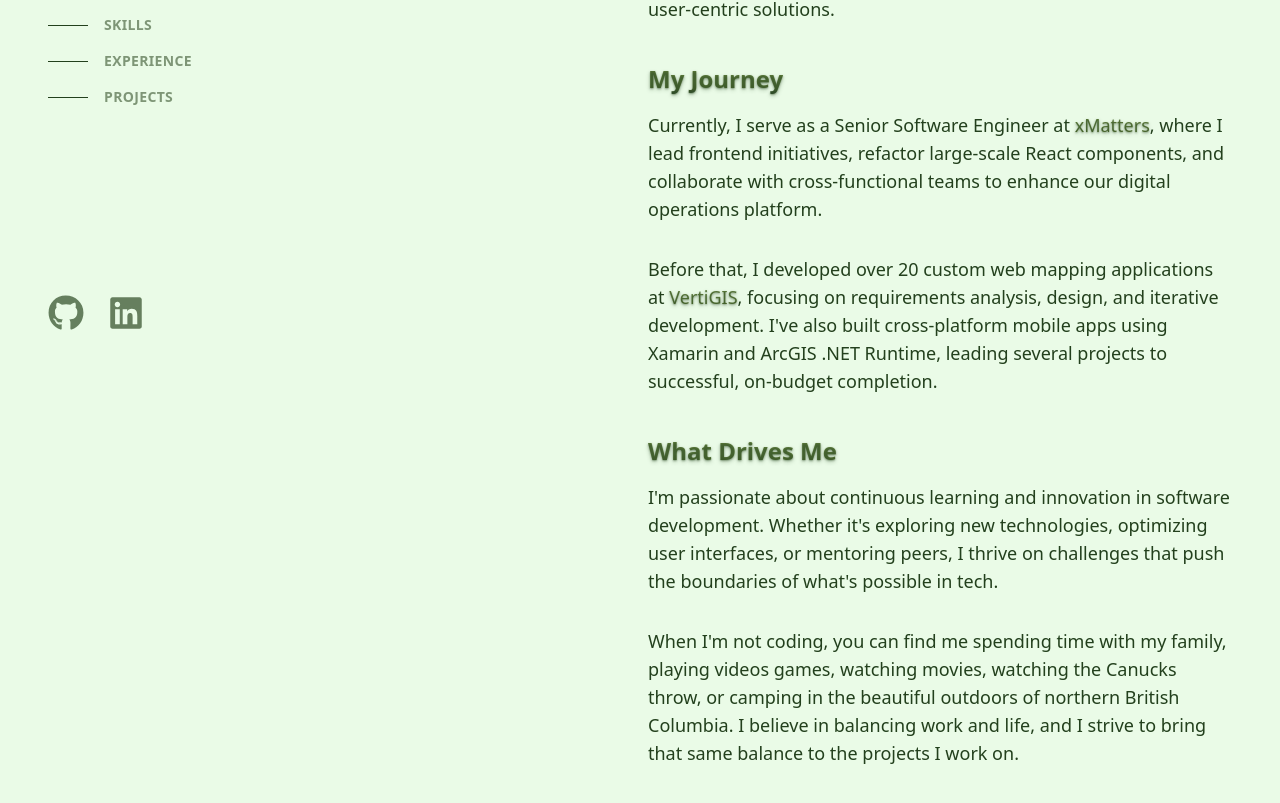
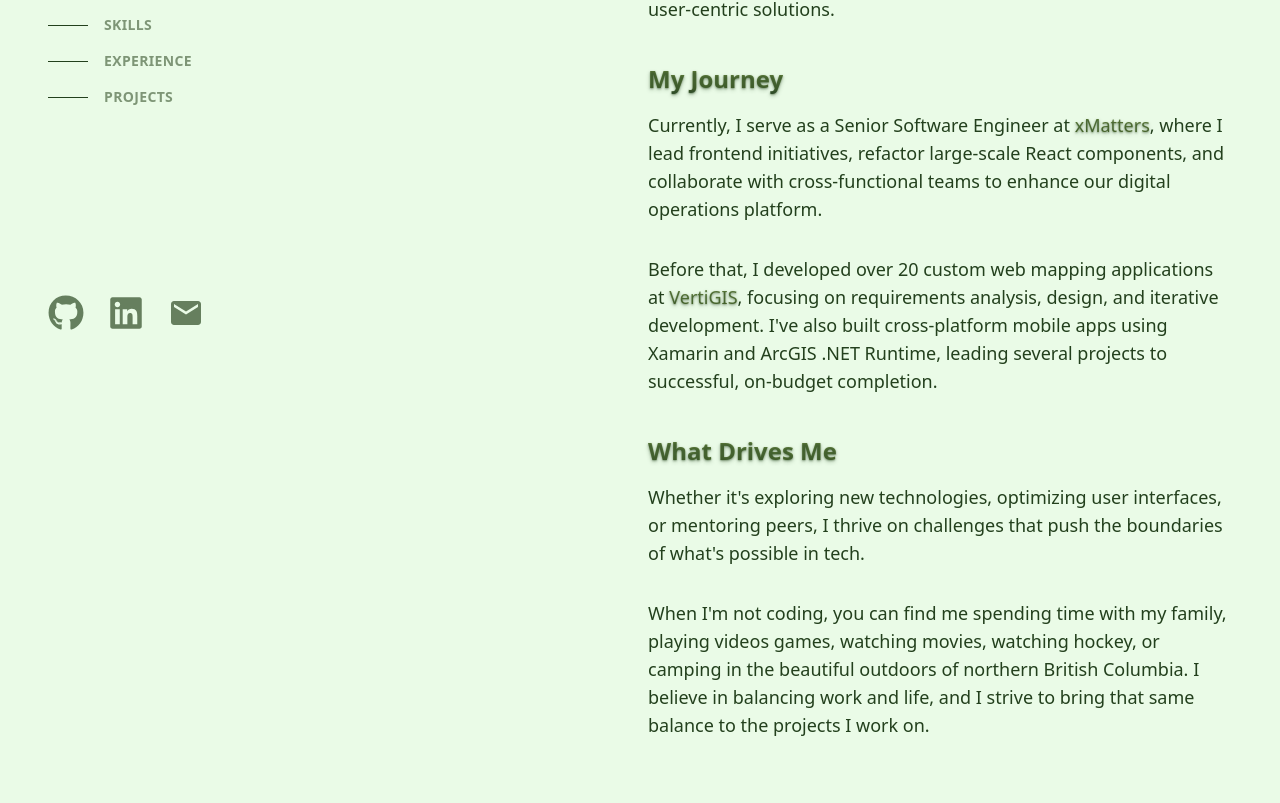
Before and after one commit to Hrodgeir/portfolio, a Next.js app: page / in a window 1280 px wide. Shown: the part 373-1176 px from the top of the page. Built offline with nearby package versions, Linux system fonts and the light colour scheme.

Commit message:
Email button and some content changes

```diff
--- a/app/components/Content.tsx
+++ b/app/components/Content.tsx
@@ -18,7 +18,7 @@ export default function Content({ children }: { children: ReactNode }) {
                   <span className="bold">Matt Hodgson</span>
                 </h1>
                 <h2 className="mt-3 flex items-center gap-2 text-lg font-medium tracking-tight sm:text-xl">
-                  <span className="bold">Frontend Developer</span>
+                  <span className="bold">Software Developer</span>
                   <ThemeToggle />
                 </h2>
                 <p className="mt-4 max-w-xs leading-normal text-[#3d5a2a] dark:text-slate-400">
--- a/app/components/Footer.tsx
+++ b/app/components/Footer.tsx
@@ -1,6 +1,7 @@
 "use client";
 import { useTheme } from "next-themes";
 import { FaGithub, FaLinkedin } from "react-icons/fa";
+import { MdEmail } from "react-icons/md";
 
 export default function Footer() {
   const { resolvedTheme } = useTheme();
@@ -28,6 +29,13 @@ export default function Footer() {
       >
         <FaLinkedin size={36} />
       </a>
+      <a
+        href="mailto:matt.james.hodgson@gmail.com"
+        className="transition-colors hover:text-[#23401d] dark:hover:text-slate-200"
+        aria-label="Email"
+      >
+        <MdEmail size={36} />
+      </a>
     </div>
   );
 }
--- a/app/page.tsx
+++ b/app/page.tsx
@@ -39,18 +39,17 @@ export default function Home() {
         <span className="bold">What Drives Me</span>
       </h3>
       <p className="mb-8 text-lg">
-        I'm passionate about continuous learning and innovation in software
-        development. Whether it's exploring new technologies, optimizing user
-        interfaces, or mentoring peers, I thrive on challenges that push the
-        boundaries of what's possible in tech.
+        Whether it's exploring new technologies, optimizing user interfaces, or
+        mentoring peers, I thrive on challenges that push the boundaries of
+        what's possible in tech.
       </p>
 
       <p className="text-lg">
         When I'm not coding, you can find me spending time with my family,
-        playing videos games, watching movies, watching the Canucks throw, or
-        camping in the beautiful outdoors of northern British Columbia. I
-        believe in balancing work and life, and I strive to bring that same
-        balance to the projects I work on.
+        playing videos games, watching movies, watching hockey, or camping in
+        the beautiful outdoors of northern British Columbia. I believe in
+        balancing work and life, and I strive to bring that same balance to the
+        projects I work on.
       </p>
     </div>
   );
```
